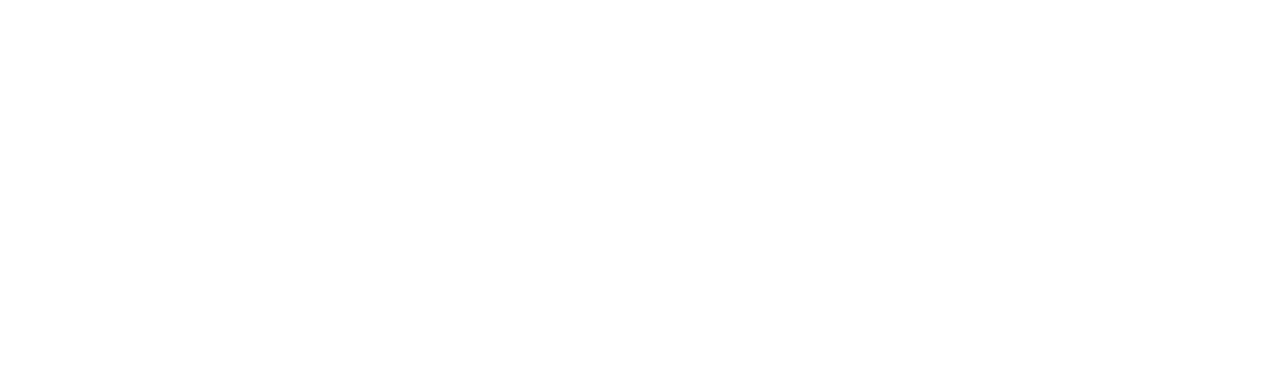
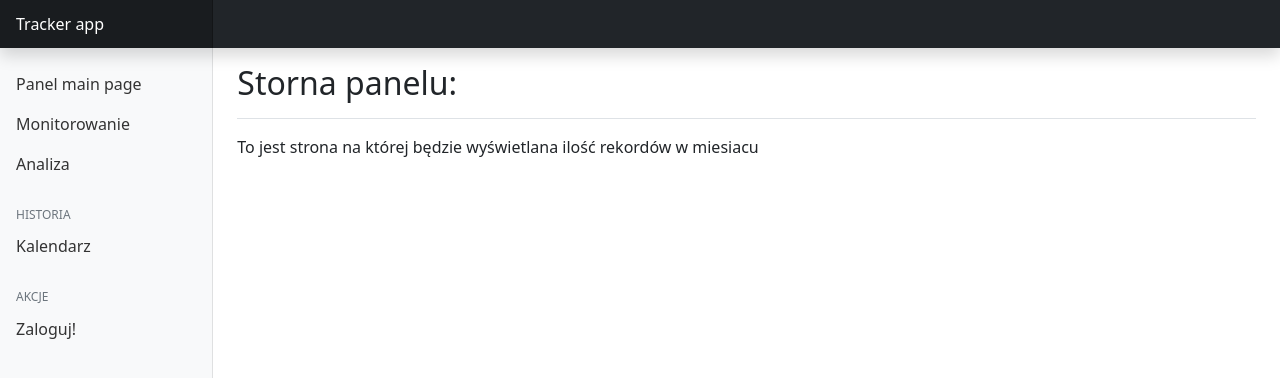
Before and after one commit to olekczubiak/simple-tracker, a Vue app in the folder simple-tracker/frontend/: page /panel/calendar in a window 1280 px wide. Before the commit this address had no page. Shown: the top 378 px of the page. Built offline with nearby package versions, Linux system fonts and the light colour scheme.

Commit message:
make new view for calendar

```diff
--- /dev/null
+++ b/simple-tracker/frontend/src/components/MonthlyCalendar.vue
@@ -0,0 +1,13 @@
+<template>
+    <p>To jest strona na której będzie wyświetlana ilość rekordów w miesiacu</p>
+</template>
+
+<script>
+export default {
+    name: "MonthlyCalendar",
+}
+</script>
+
+<style>
+
+</style>
--- a/simple-tracker/frontend/src/components/SlideBar.vue
+++ b/simple-tracker/frontend/src/components/SlideBar.vue
@@ -30,10 +30,10 @@
     </h6>
     <ul class="nav flex-column mb-2">
     <li class="nav-item">
-        <a class="nav-link" href="#">
+        <router-link to="/panel/calendar" class="nav-link">
         <span data-feather="file-text"></span>
-        Szukaj po dniu
-        </a>
+        Kalendarz
+        </router-link>
     </li>
     </ul>
 
--- a/simple-tracker/frontend/src/router/index.ts
+++ b/simple-tracker/frontend/src/router/index.ts
@@ -5,6 +5,7 @@
 import Panel from '@/views/Panel.vue'
 import Analysis from '@/views/Analysis.vue'
 import Monitor from '@/views/Monitor.vue'
+import Calendar from '@/views/Calendar.vue'
 
 
 const routes: Array<RouteRecordRaw> = [
@@ -14,6 +15,7 @@
   {path: '/panel', component: Panel},
   {path: '/panel/monitor', component: Monitor},
   {path: '/panel/analysis', component: Analysis},
+  {path: '/panel/calendar', component: Calendar},
 
 ]
 
--- /dev/null
+++ b/simple-tracker/frontend/src/views/Calendar.vue
@@ -0,0 +1,32 @@
+<template>
+    <Nav/>
+    <SlideBar/>
+
+    <main class="col-md-9 ms-sm-auto col-lg-10 px-md-4">
+    <div class="d-flex justify-content-between flex-wrap flex-md-nowrap align-items-center pt-3 pb-2 mb-3 border-bottom">
+        <h1 class="h2">Storna panelu:</h1>
+    </div>
+    <MonthlyCalendar/>
+
+
+    </main>
+</template>
+
+<script>
+import Nav from "@/components/Nav.vue"
+import SlideBar from "@/components/SlideBar.vue"
+import MonthlyCalendar from '@/components/MonthlyCalendar.vue'
+
+export default {
+    name: "Calendar",
+    components: {
+        Nav,
+        SlideBar,
+        MonthlyCalendar
+    }
+}
+</script>
+
+<style>
+
+</style>
```
